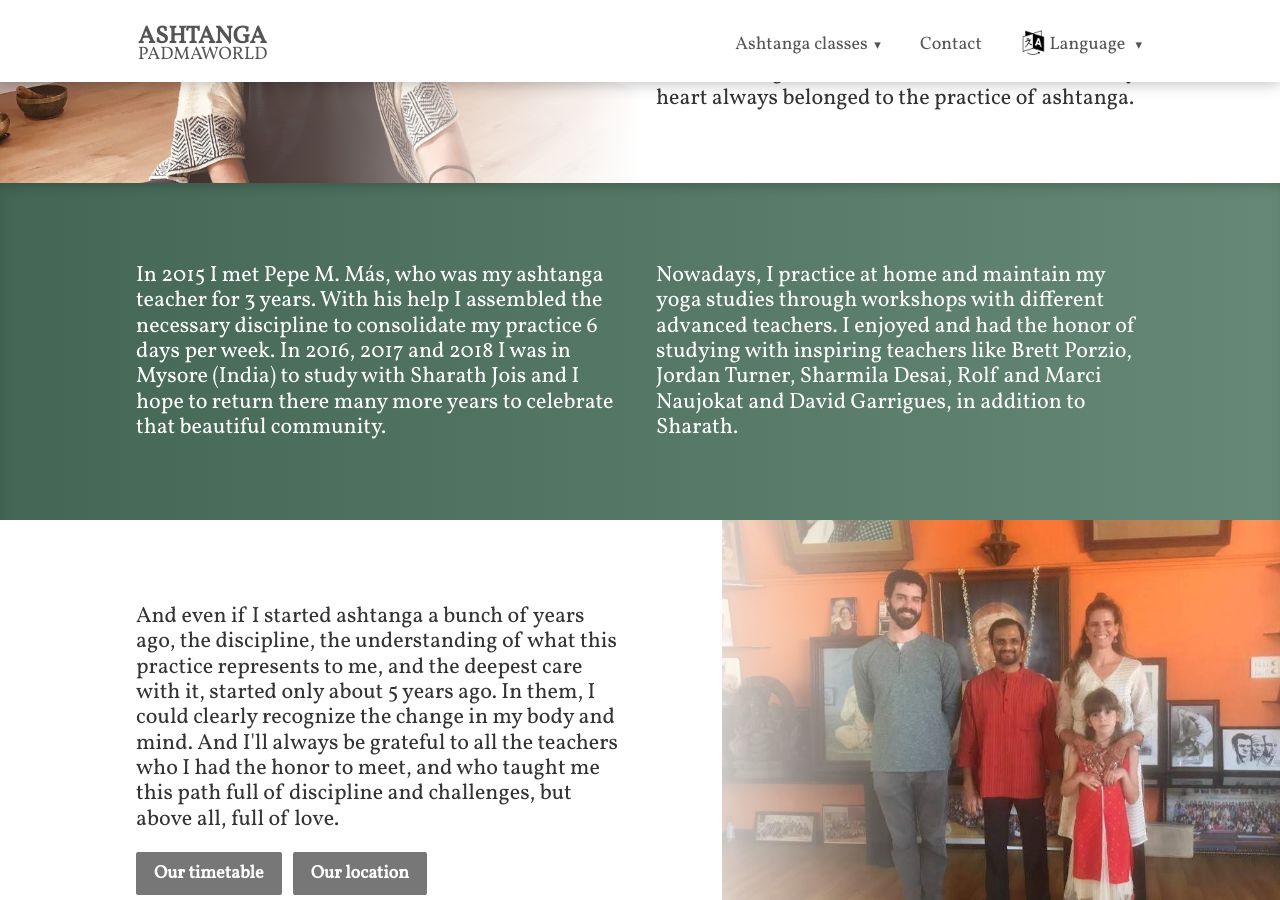
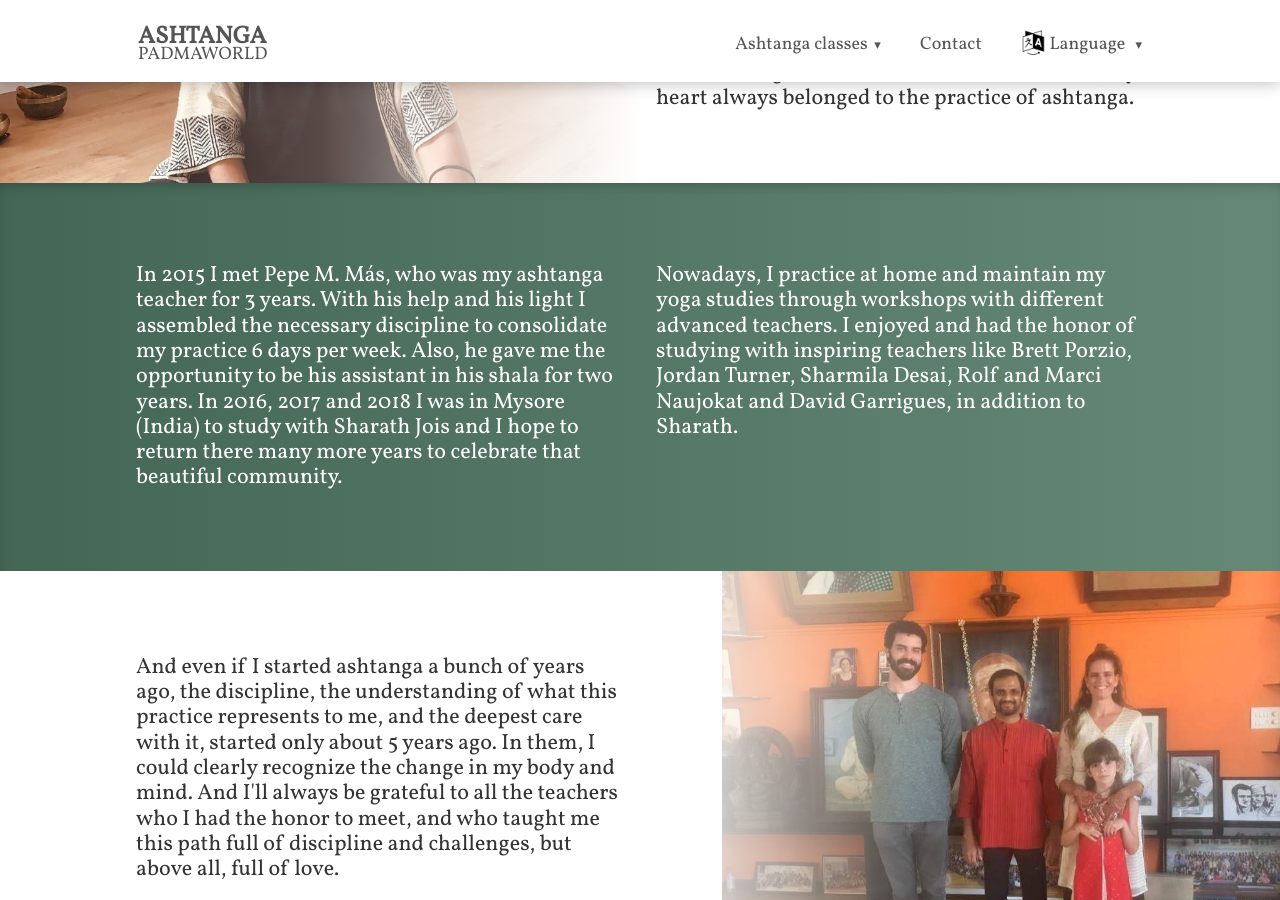
Before and after one commit to palomavillela/palomavillela.github.io, a Jekyll site: the page built from en/ashtanga/instructors/paloma.html, in a window 1280 px wide and 900 px high, scrolled down 873 px. Built offline with Jekyll 4.4.1, drawn with Linux system fonts in a browser that asks for light colours; nearby versions of some CDN libraries.

Commit message:
add mention to assisting

```diff
--- a/en/ashtanga/instructors/paloma.html
+++ b/en/ashtanga/instructors/paloma.html
@@ -12,7 +12,7 @@ this_page: ashtanga/instructors/paloma
     text_caption = "Paloma Villela"
     text_welcome = "\"I'll always be grateful to all the teachers who I had the honor to meet, and who taught me this path full of discipline and challenges, but above all, full of love.\""
     text_area_1 = "I started my studies and professional life as an artist. And although I felt good doing what I did, I had the feeling that something was missing. In 2006 I found yoga. I started practicing with Xavier Sola and Pilar Ruberte. And in their shala I discovered, with Nick Evans and Eva Oller, ashtanga yoga. It was love on first sight. They taught me the base of what my practice is today. In 2007/2008 I took part of the teacher training course of Yoga Studio Barcelona. Nevertheless, my heart always belonged to the practice of ashtanga."
-    text_area_2 = "In 2015 I met Pepe M. Más, who was my ashtanga teacher for 3 years. With his help I assembled the necessary discipline to consolidate my practice 6 days per week. In 2016, 2017 and 2018 I was in Mysore (India) to study with Sharath Jois and I hope to return there many more years to celebrate that beautiful community."
+    text_area_2 = "In 2015 I met Pepe M. Más, who was my ashtanga teacher for 3 years. With his help and his light I assembled the necessary discipline to consolidate my practice 6 days per week. Also, he gave me the opportunity to be his assistant in his shala for two years. In 2016, 2017 and 2018 I was in Mysore (India) to study with Sharath Jois and I hope to return there many more years to celebrate that beautiful community."
     text_area_3 = "Nowadays, I practice at home and maintain my yoga studies through workshops with different advanced teachers. I enjoyed and had the honor of studying with inspiring teachers like Brett Porzio, Jordan Turner, Sharmila Desai, Rolf and Marci Naujokat and David Garrigues, in addition to Sharath."
     text_area_4 = "And even if I started ashtanga a bunch of years ago, the discipline, the understanding of what this practice represents to me, and the deepest care with it, started only about 5 years ago. In them, I could clearly recognize the change in my body and mind. And I'll always be grateful to all the teachers who I had the honor to meet, and who taught me this path full of discipline and challenges, but above all, full of love."
     text_timetable = "Our timetable"
--- a/es/ashtanga/instructors/paloma.html
+++ b/es/ashtanga/instructors/paloma.html
@@ -12,7 +12,7 @@ this_page: ashtanga/instructors/paloma
     text_caption = "Paloma Villela"
     text_welcome = "\"Seré siempre grata a todos los profesores que he tenido el honor de conocer y que me enseñaron este camino lleno de disciplina y dificultad, pero sobre todo, lleno de amor.\""
     text_area_1 = "Empecé mis estudios y vida laboral como artista. Y aunque me sentía bien haciendo lo que hacía, tenía la sensación de que me faltaba algo. En 2006 encontré el yoga. Empecé a practicar con Xavier Sola y Pilar Ruberte. Y en su shala descubrí, con Nick Evans y Eva Oller, el ashtanga yoga. Fue amor a primera vista. Ellos me enseñaron la base de lo que es mi práctica hoy. En 2007/2008 tomé parte en el curso de profesores del Yoga Studio Barcelona. Aunque mi corazón siempre ha pertenecido a la práctica de ashtanga."
-    text_area_2 = "En 2015 conocí a Pepe M. Más, que fue mi profesor de ashtanga durante tres años. Con su ayuda construí la disciplina necesaria para afianzar mi práctica de 6 días por semana. En 2016, 2017 y 2018 estuve en Mysore (India) para estudiar con Sharath Jois y espero volver muchos años más para celebrar esa comunidad tan linda."
+    text_area_2 = "En 2015 conocí a Pepe M. Más, que fue mi profesor de ashtanga durante tres años. Con su ayuda y su luz construí la disciplina necesaria para afianzar mi práctica de 6 días por semana. También me dió la oportunidad de ser su asistente en su shala durante 2 años. En 2016, 2017 y 2018 estuve en Mysore (India) para estudiar con Sharath Jois y espero volver muchos años más para celebrar esa comunidad tan linda."
     text_area_3 = "Hoy en dia practico en casa y mantengo mis estudios de yoga a través de workshops con diferentes profesores avanzados. He disfrutado y tenido el honor de estudiar con profesores inspiradores como Brett Porzio, Jordan Turner, Sharmila Desai, Rolf y Marci Naujokat y David Garrigues, además de Sharath."
     text_area_4 = "Y aun habiendo empezado ashtanga hace muchos años, la disciplina, el entendimiento de lo que representa para mi esta práctica y el cuidado profundo con la misma empezó solo hace cinco años. En estos, pude claramente reconocer el cambio en mi cuerpo y mente. Y seré siempre grata a todos los profesores que he tenido el honor de conocer y que me enseñaron este camino lleno de disciplina y dificultad, pero sobre todo, lleno de amor."
     text_timetable = "Nuestros horarios"
```
